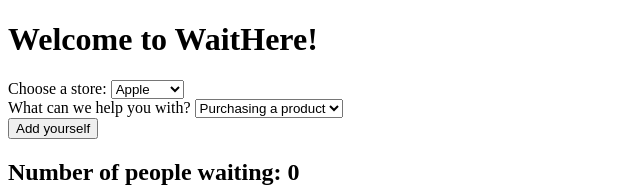
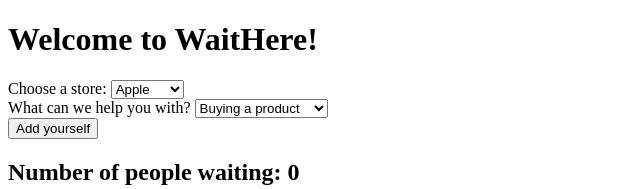
Before and after one commit to sarah23398/wait-here, an Angular app in the folder wait-here/: page / in a window 1280 px wide. Shown: the top 189 px of the page, without its empty margins (0-640 px from the left). Built offline with nearby package versions, Linux system fonts and the light colour scheme.

Commit message:
Added Node server

```diff
--- a/wait-here/src/app/app.component.html
+++ b/wait-here/src/app/app.component.html
@@ -2,15 +2,15 @@
 
 <label for="stores">Choose a store: </label>
 <select name="stores" id="stores">
-  <option id="Apple">Apple</option>
-  <option id="Sephora">Sephora</option>
+  <option value="Apple">Apple</option>
+  <option value="Sephora">Sephora</option>
 </select>
 <br />
 
 <label for="concerns">What can we help you with? </label>
 <select name="concerns" id="concerns">
-  <option id="purchase">Purchasing a product</option>
-  <option id="repair">Repairing a device</option>
+  <option value="purchase">Buying a product</option>
+  <option value="repair">Repairing a device</option>
 </select>
 <br />
 
```
